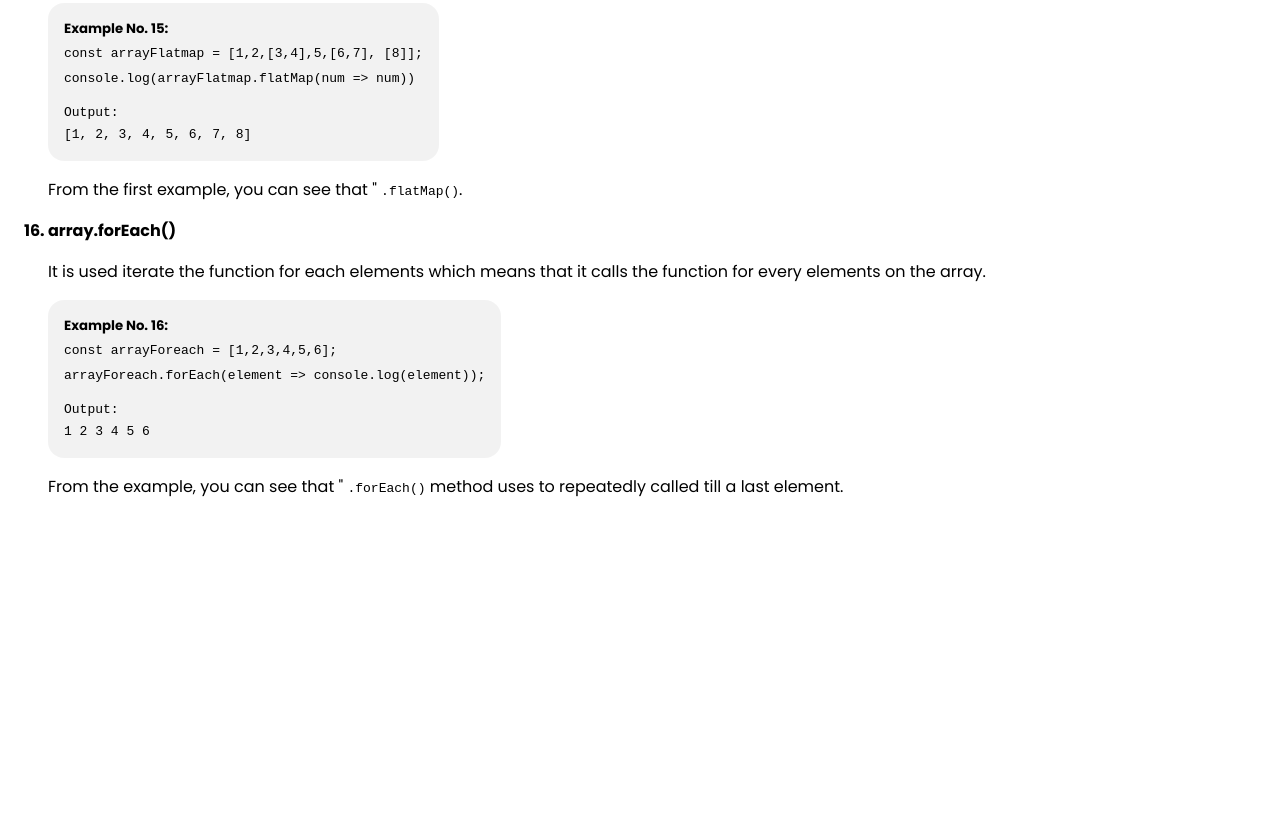
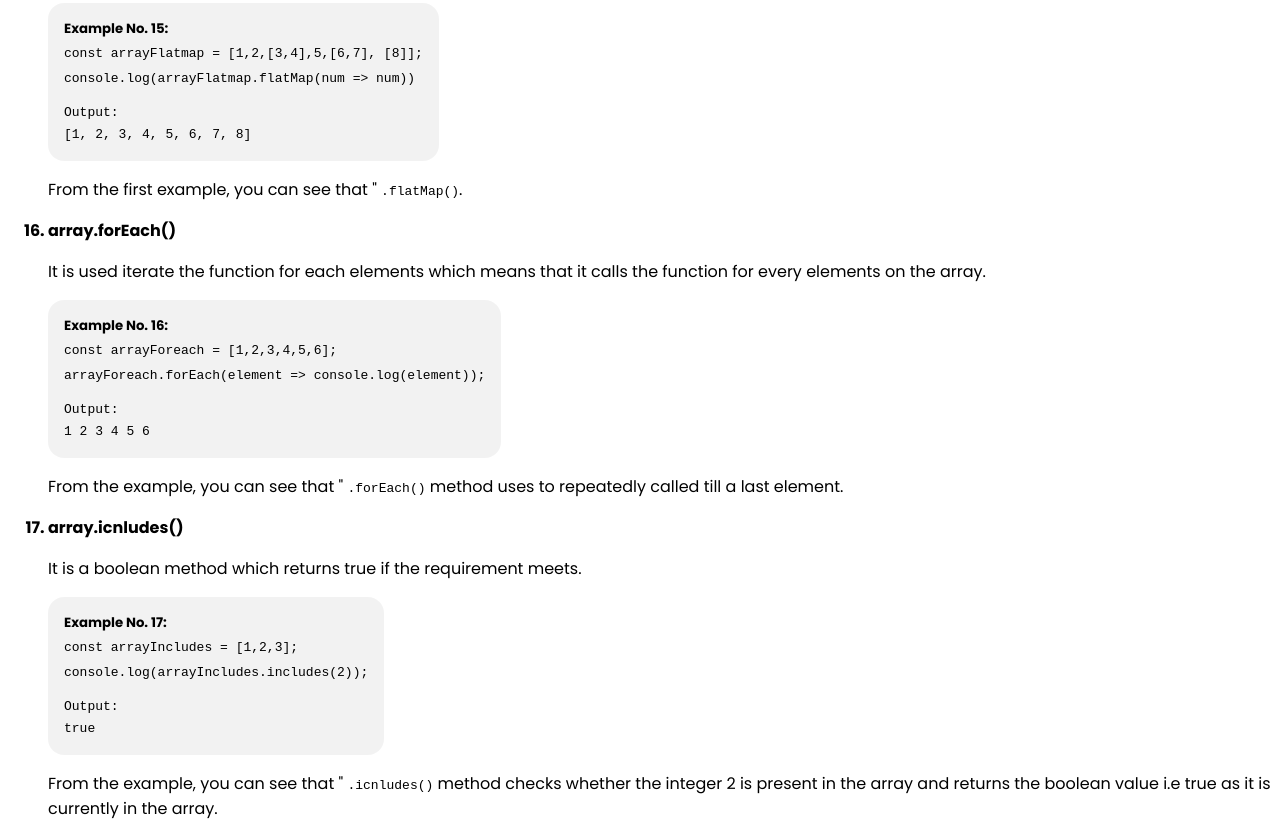
Before and after one commit to sandeepatcodewing/array-methods, a plain HTML site: page index.html in a window 1280 px wide. Shown: the part 5346-6183 px from the top of the page. Before the commit the page ends 5861 px from the top, so only its background shows below. Drawn offline with Linux system fonts and the light colour scheme.

Commit message:
method: array.includes()

```diff
--- a/index.html
+++ b/index.html
@@ -13,6 +13,7 @@
       <img src="/up-arrow.png" alt="arrow" width="50">
     </button>
     <h4>Different Array methods</h4>
+    <!-- all methods link -->
     <div class="links">
       <ul>
         <li><a href="#example-1">Array.form()</a></li>
@@ -529,8 +530,34 @@
           <code>.forEach()</code> method uses to repeatedly called till a last element.
         </p>
       </li>
+      <!-- array.includes() -->
+      <li>
+        <p><b>array.icnludes()</b></p>
+        <p>
+          It is a boolean method which returns true if the requirement meets.
+        </p>
+        <div class="examples">
+          <div class="item-one">
+            <h5 id="example-17">Example No. 17:</h5>
+            <code>
+              const arrayIncludes = [1,2,3];
+              <br />
+              console.log(arrayIncludes.includes(2));
+              <br />
+              <p class="output">Output:</p>
+              true
+              <br />
+            </code>
+          </div>
+        </div>
+        <p>
+          From the example, you can see that "
+          <code>.icnludes()</code> method checks whether the integer 2 is present in the array and returns the boolean value i.e true as it is currently in the array.
+        </p>
+      </li>
     </ol>
 
+    <!-- scroll to top js -->
     <script>
       const buttonUp = document.querySelector(".btn-up");
       const btnDisplay = () => {
@@ -553,6 +580,7 @@
       });
     </script>
 
+    <!-- all methods js -->
     <script src="methods.js"></script>
   </body>
 </html>
--- a/methods.js
+++ b/methods.js
@@ -101,3 +101,8 @@ console.log(arrayFlatmap.flatMap(num => num
 const arrayForeach = [1,2,3,4,5,6];
 arrayForeach.forEach(element => console.log(element));
 // Output: 1 2 3 4 5 6
+
+// array.includes()
+const arrayIncludes = [1,2,3];
+console.log(arrayIncludes.includes(2));
+// Output: true
```
